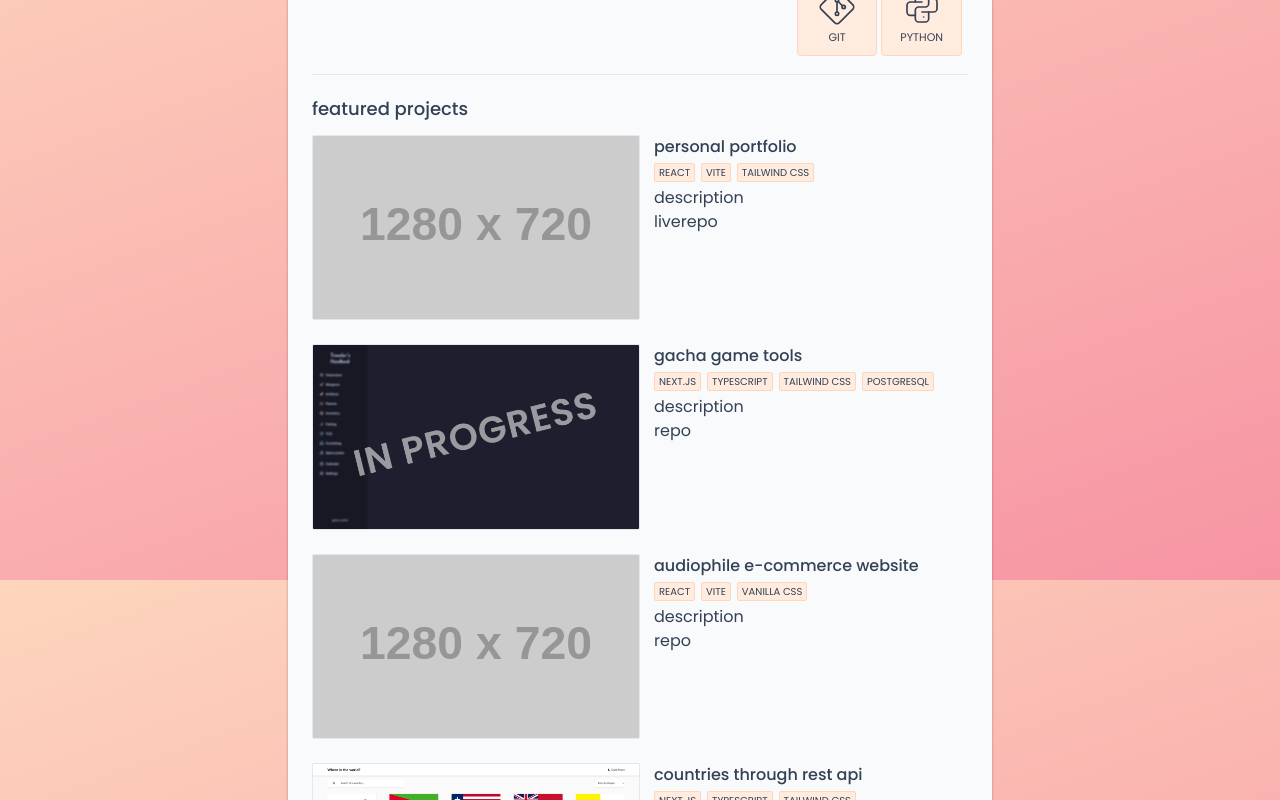
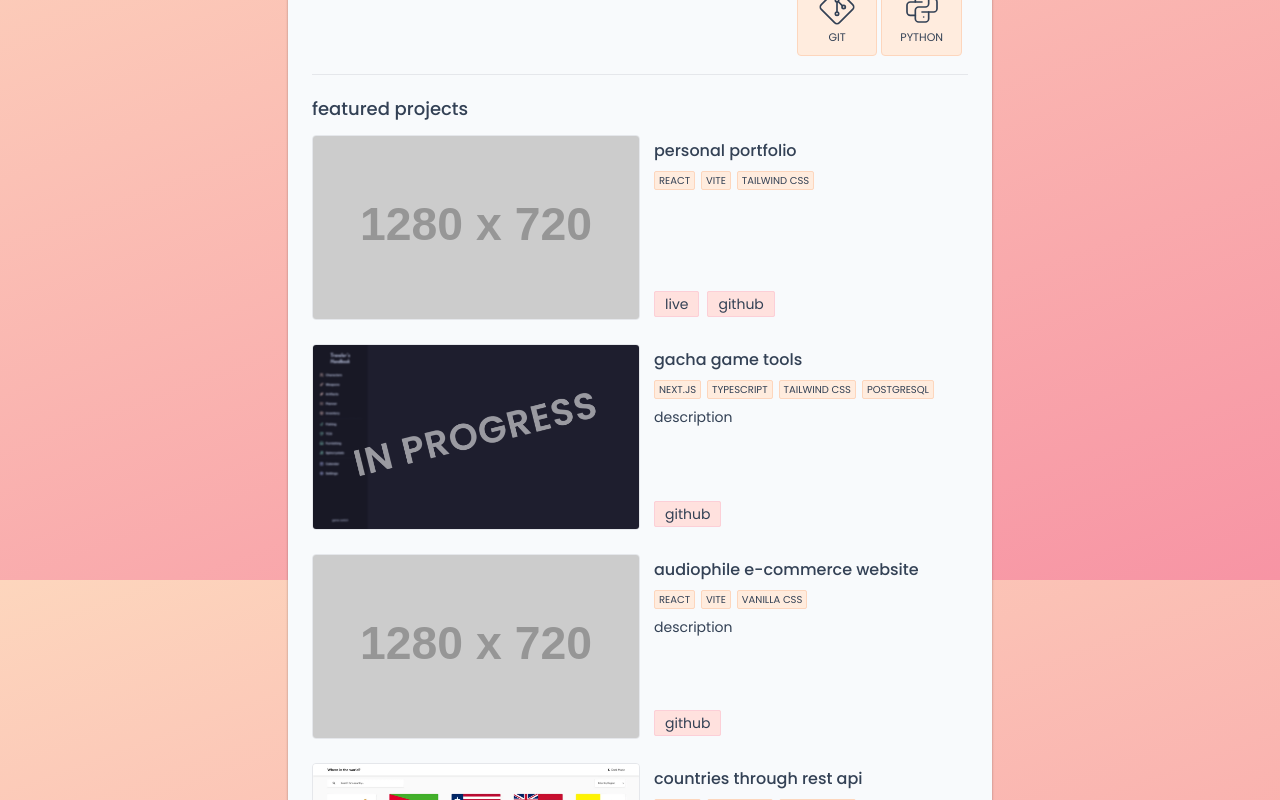
Before and after one commit to nooa-p/nooa-p.github.io, a React (Vite) app: page / in a window 1280 px wide. Shown: the part 1020-1820 px from the top of the page. Built offline with nearby package versions, Linux system fonts and the light colour scheme.

Commit message:
featured project styling

```diff
--- a/src/components/Project.jsx
+++ b/src/components/Project.jsx
@@ -2,7 +2,7 @@ function ProjectList() {
   const projects = [
     {
       name: "personal portfolio",
-      description: "description",
+      description: "",
       image: "https://placehold.co/1280x720",
       techs: [
         "react", "vite", "tailwind css"
@@ -46,19 +46,24 @@ function ProjectList() {
     projects.map((project) => {
       return (
         <div key={project.name} className="flex flex-col sm:flex-row gap-3.5">
-          <img src={project.image} alt="" className="rounded-sm sm:w-1/2 border" />
-          <div className="space-y-1">
+          <img src={project.image} alt="" className="rounded sm:w-1/2 sm:min-w-[326px] border" />
+          <div className="flex flex-col sm:justify-between sm:py-1">
+            <div className="space-y-2 mb-2 sm:mb-2">
             <h4 className="font-medium">{project.name}</h4>
-            <div className="flex flex-row gap-1.5">
+            <div className="flex flex-row gap-1.5 flex-wrap">
               {project.techs.map((tech) => {
                 return (
-                  <div key={tech} className="bg-[#ffecde] border border-romantic-200 text-[10px] uppercase py-[1px] px-1 rounded-sm">{tech}</div>
+                  <div key={tech} className="bg-[#ffecde] border border-romantic-200 text-[10px] uppercase py-[1px] px-1 rounded-sm text-nowrap">{tech}</div>
                 )
               })}
             </div>
-            <p>{project.description}</p>
-            {project.live ? <a href={project.live}>live</a> : ""}
-            {project.repo ? <a href={project.repo}>repo</a> : ""}
+            <p className="text-sm">{project.description}</p>
+            </div>
+            <div>
+              {/* TODO: add icons for links? */}
+            {project.live ? <a href={project.live} className="py-0.5 px-2.5 mr-2 border border-pink-salmon-200 rounded-sm text-sm bg-[#ffe1de]">live</a> : ""}
+            {project.repo ? <a href={project.repo} className="py-0.5 px-2.5 border border-pink-salmon-200 text-sm rounded-sm bg-[#ffe1de]">github</a> : ""}
+            </div>
           </div>
         </div>
       )
```
